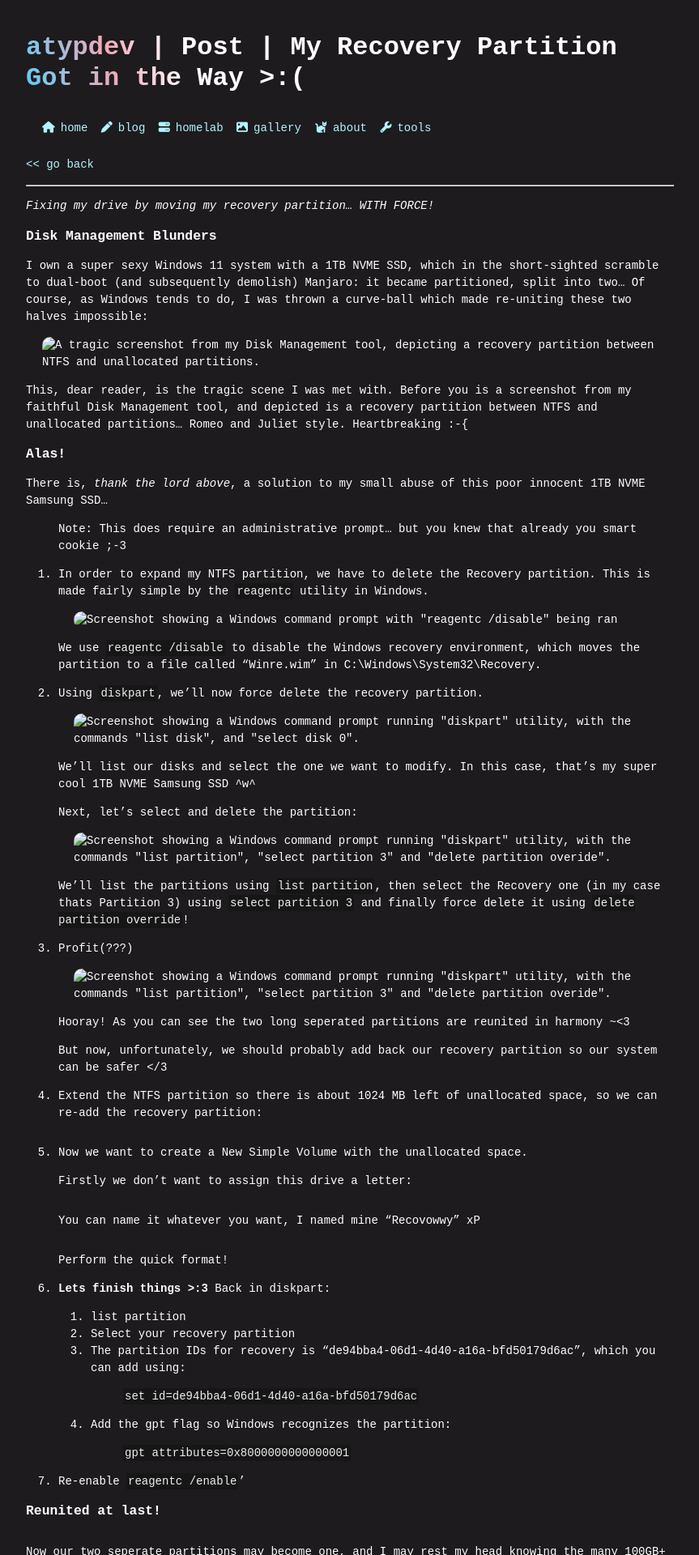
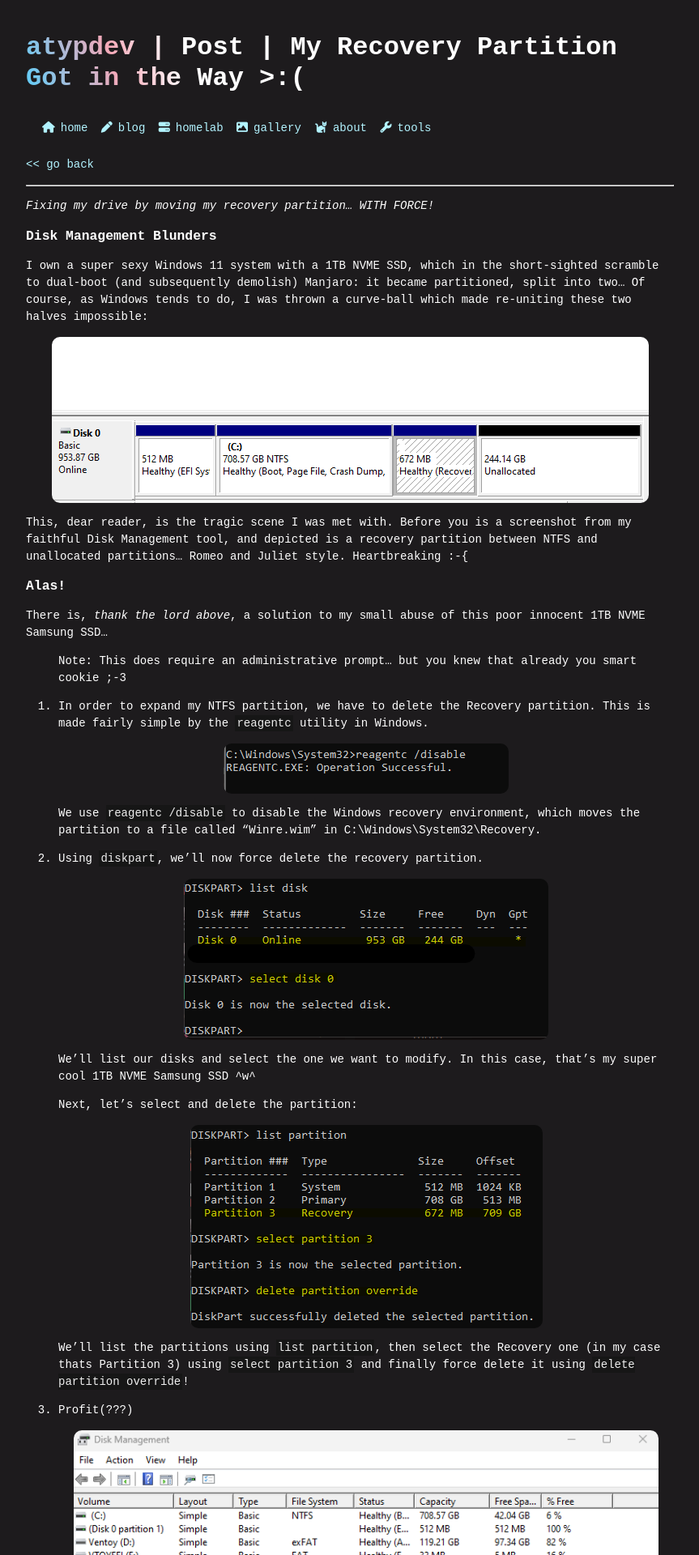
Before and after one commit to atypdev/personalsite, a Jekyll site: the page built from _posts/2024-02-02-recovery-in-the-way.md, in a window 1280 px wide. Shown: the top 1920 px of the page at 81% size, without its empty margins (208-1071 px from the left). Built offline with Jekyll 4.4.1, drawn with Linux system fonts in a browser that asks for light colours.

Commit message:
chore: Update image paths in recovery post

```diff
--- a/_posts/2024-02-02-recovery-in-the-way.md
+++ b/_posts/2024-02-02-recovery-in-the-way.md
@@ -10,7 +10,7 @@ layout: post
 
 I own a super sexy Windows 11 system with a 1TB NVME SSD, which in the short-sighted scramble to dual-boot (and subsequently demolish) Manjaro: it became partitioned, split into two... Of course, as Windows tends to do, I was thrown a curve-ball which made re-uniting these two halves impossible:
 
-![A tragic screenshot from my Disk Management tool, depicting a recovery partition between NTFS and unallocated partitions.](./dm_screenie.png)
+![A tragic screenshot from my Disk Management tool, depicting a recovery partition between NTFS and unallocated partitions.](/assets/dm_screenie.png)
 
 This, dear reader, is the tragic scene I was met with. Before you is a screenshot from my faithful Disk Management tool, and depicted is a recovery partition between NTFS and unallocated partitions... Romeo and Juliet style. Heartbreaking :-{
 
@@ -22,25 +22,25 @@ There is, *thank the lord above*, a solution to my small abuse of this poor inno
 
 1. In order to expand my NTFS partition, we have to delete the Recovery partition. This is made fairly simple by the `reagentc` utility in Windows.
 
-    ![Screenshot showing a Windows command prompt with "reagentc /disable" being ran](./reagentc_screenie.png)
+    ![Screenshot showing a Windows command prompt with "reagentc /disable" being ran](/assets/reagentc_screenie.png)
 
     We use `reagentc /disable` to disable the Windows recovery environment, which moves the partition to a file called "Winre.wim" in C:\Windows\System32\Recovery.
 
 2. Using `diskpart`, we'll now force delete the recovery partition.
 
-    ![Screenshot showing a Windows command prompt running "diskpart" utility, with the commands "list disk", and "select disk 0".](./diskpart_1_screenie.png)
+    ![Screenshot showing a Windows command prompt running "diskpart" utility, with the commands "list disk", and "select disk 0".](/assets/diskpart_1_screenie.png)
 
     We'll list our disks and select the one we want to modify. In this case, that's my super cool 1TB NVME Samsung SSD ^w^
 
     Next, let's select and delete the partition:
 
-    ![Screenshot showing a Windows command prompt running "diskpart" utility, with the commands "list partition", "select partition 3" and "delete partition overide".](./diskpart_2_screenie.png)
+    ![Screenshot showing a Windows command prompt running "diskpart" utility, with the commands "list partition", "select partition 3" and "delete partition overide".](/assets/diskpart_2_screenie.png)
 
     We'll list the partitions using `list partition`, then select the Recovery one (in my case thats Partition 3) using `select partition 3` and finally force delete it using `delete partition override`!
 
 3. Profit(???)
 
-    ![Screenshot showing a Windows command prompt running "diskpart" utility, with the commands "list partition", "select partition 3" and "delete partition overide".](./dm_done_screenie.png)
+    ![Screenshot showing a Windows command prompt running "diskpart" utility, with the commands "list partition", "select partition 3" and "delete partition overide".](/assets/dm_done_screenie.png)
 
     Hooray! As you can see the two long seperated partitions are reunited in harmony ~<3
 
@@ -48,17 +48,17 @@ There is, *thank the lord above*, a solution to my small abuse of this poor inno
 
 4. Extend the NTFS partition so there is about 1024 MB left of unallocated space, so we can re-add the recovery partition:
 
-    ![](./dm_new_screenie.png)
+    ![](/assets/dm_new_screenie.png)
 
 5. Now we want to create a New Simple Volume with the unallocated space.
 
     Firstly we don't want to assign this drive a letter:
 
-    ![](./dm_dont.png)
+    ![](/assets/dm_dont.png)
 
     You can name it whatever you want, I named mine "Recovowwy" xP
 
-    ![](./dm_recovowwy.png)
+    ![](/assets/dm_recovowwy.png)
 
     Perform the quick format!
 
@@ -76,7 +76,7 @@ There is, *thank the lord above*, a solution to my small abuse of this poor inno
 
 ### Reunited at last!
 
-![](./dm_finale.png)
+![](/assets/dm_finale.png)
 
 Now our two seperate partitions may become one, and I may rest my head knowing the many 100GB+ games will no longer choke me out of my machine.
 
```
Also changed, not shown: assets/diskpart_1_screenie.png (renamed from _posts/diskpart_1_screenie.png), assets/diskpart_2_screenie.png (renamed from _posts/diskpart_2_screenie.png), assets/dm_done_screenie.png (renamed from _posts/dm_done_screenie.png), assets/dm_dont.png (renamed from _posts/dm_dont.png), assets/dm_finale.png (renamed from _posts/dm_finale.png), assets/dm_new_screenie.png (renamed from _posts/dm_new_screenie.png), assets/dm_recovowwy.png (renamed from _posts/dm_recovowwy.png), assets/dm_screenie.png (renamed from _posts/dm_screenie.png), assets/reagentc_screenie.png (renamed from _posts/reagentc_screenie.png).
